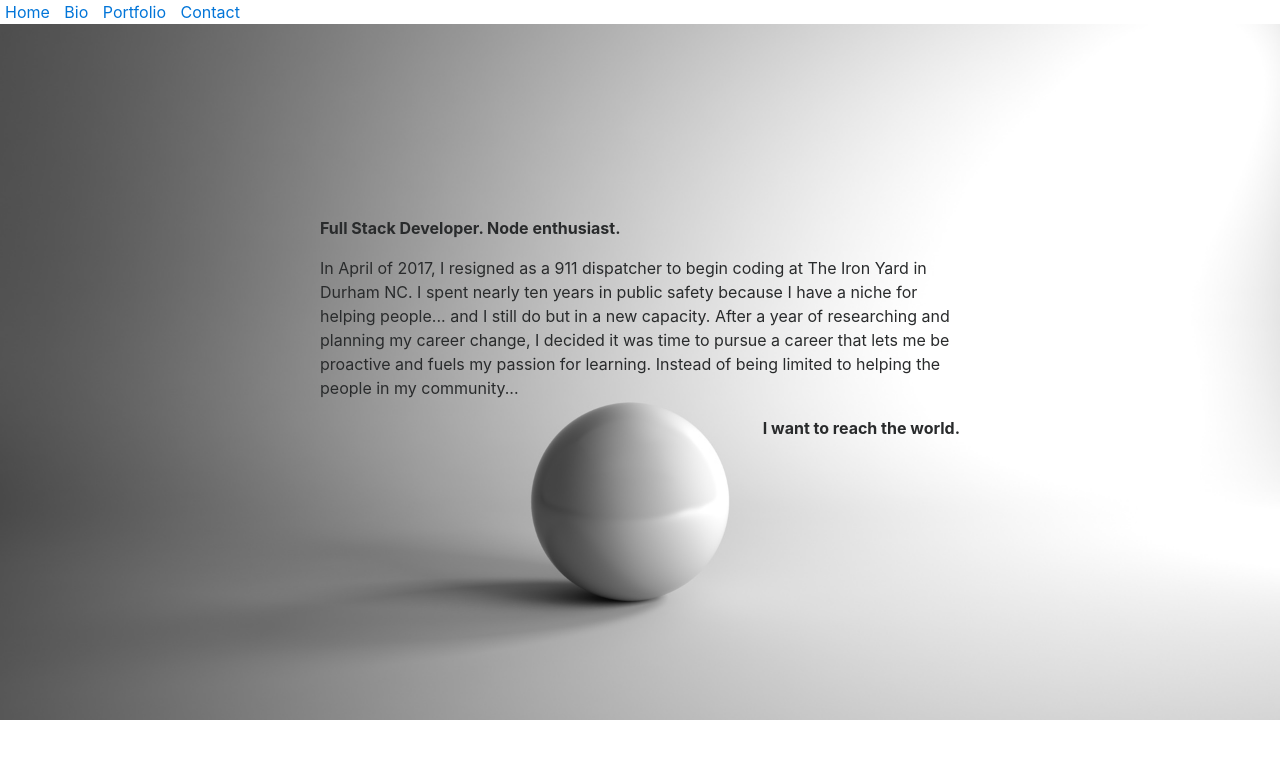
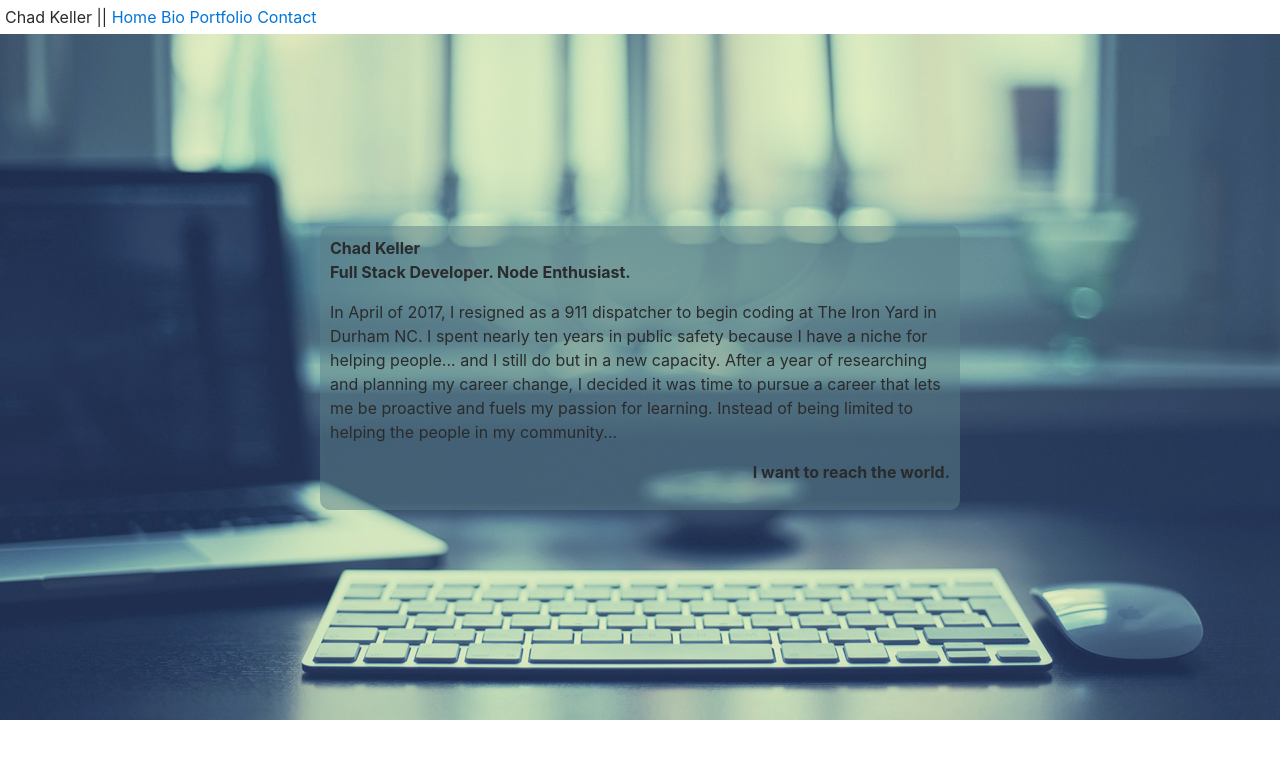
Before and after one commit to cekeller6121/cekeller6121.github.io, a plain HTML site: page index.html in a window 1280 px wide. Drawn offline with nearby package versions, Linux system fonts and the light colour scheme.

Commit message:
update index, upload resume

```diff
--- a/index.html
+++ b/index.html
@@ -10,6 +10,7 @@
   <body>
     <header>
       <nav>
+          <span>Chad Keller ||</span>
           <a href="index.html">Home</a>
           <a href="views/bio.html">Bio</a>
           <a href="views/portfolio.html">Portfolio</a>
@@ -19,7 +20,8 @@
 
     <section class="bio">
       <div class="intro">
-        <p><strong>Full Stack Developer. Node enthusiast.</strong></p>
+        <span><strong>Chad Keller</strong></span>
+        <p><strong>Full Stack Developer. Node Enthusiast.</strong></p>
         <p>In April of 2017, I resigned as a 911 dispatcher to begin coding at The Iron Yard in Durham NC. I spent nearly ten years in public safety because I have a niche for helping people... and I still do but in a new capacity. After a year of researching and planning my career change, I decided it was time to pursue a career that lets me be proactive and fuels my passion for learning. Instead of being limited to helping the people in my community...</p>
         <p class="world"><strong>I want to reach the world.</strong></p>
       </div>
--- a/styles/styles.css
+++ b/styles/styles.css
@@ -7,7 +7,7 @@
 }
 
 body {
-  background-image: url('../images/wht_ball_background.jpg');
+  background-image: url('../images/keyboard.jpg');
   background-repeat: no-repeat;
   background-size: cover;
 }
@@ -15,10 +15,7 @@ body {
 nav {
   background-color: White;
   display: inline-block;
-}
-
-nav a {
-  margin: 5px;
+  padding: 5px;
 }
 
 .bio {
@@ -28,7 +25,10 @@ nav a {
 }
 
 .intro {
+  background-color: rgba(91, 128, 137, 0.5);
+  border-radius: 10px;
   margin-top: 15%;
+  padding: 10px;
   width: 50%;
 }
 
```
Also changed, not shown: views/bio.html (+1 -0 lines), views/contact.html (+1 -0 lines), views/portfolio.html (+1 -0 lines), images/bent_creek_screenshot.png (deleted), images/keyboard.jpg (added), images/playwhat_screenshot.png (deleted), images/soundcloud_screenshot.png (deleted), 1 other file.
